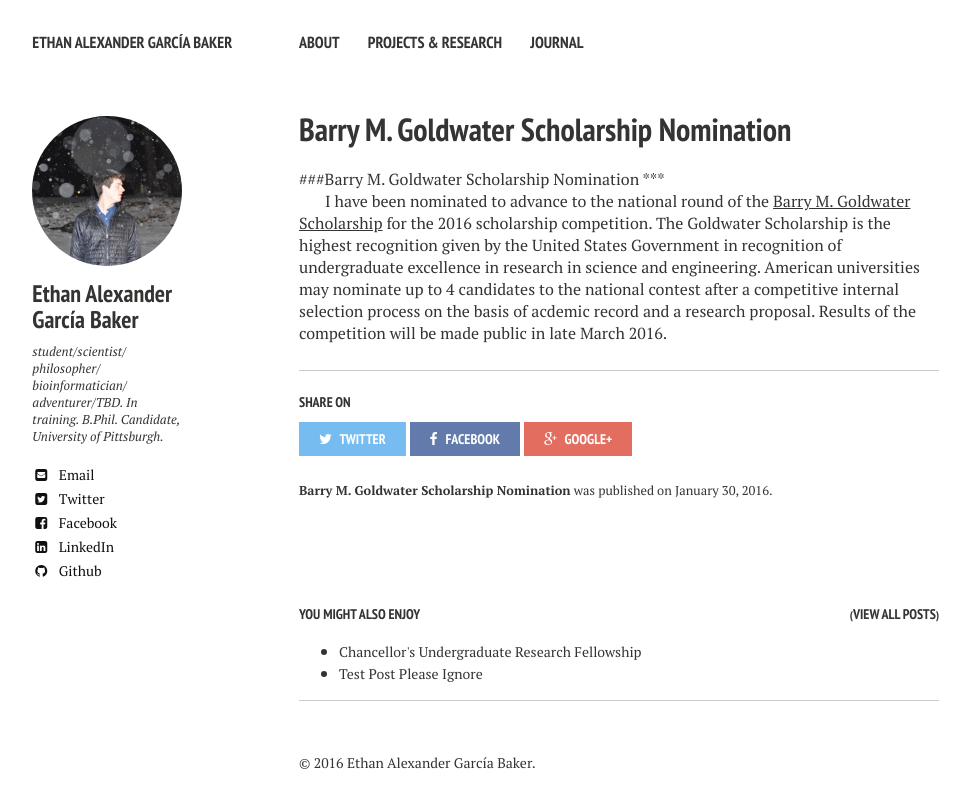
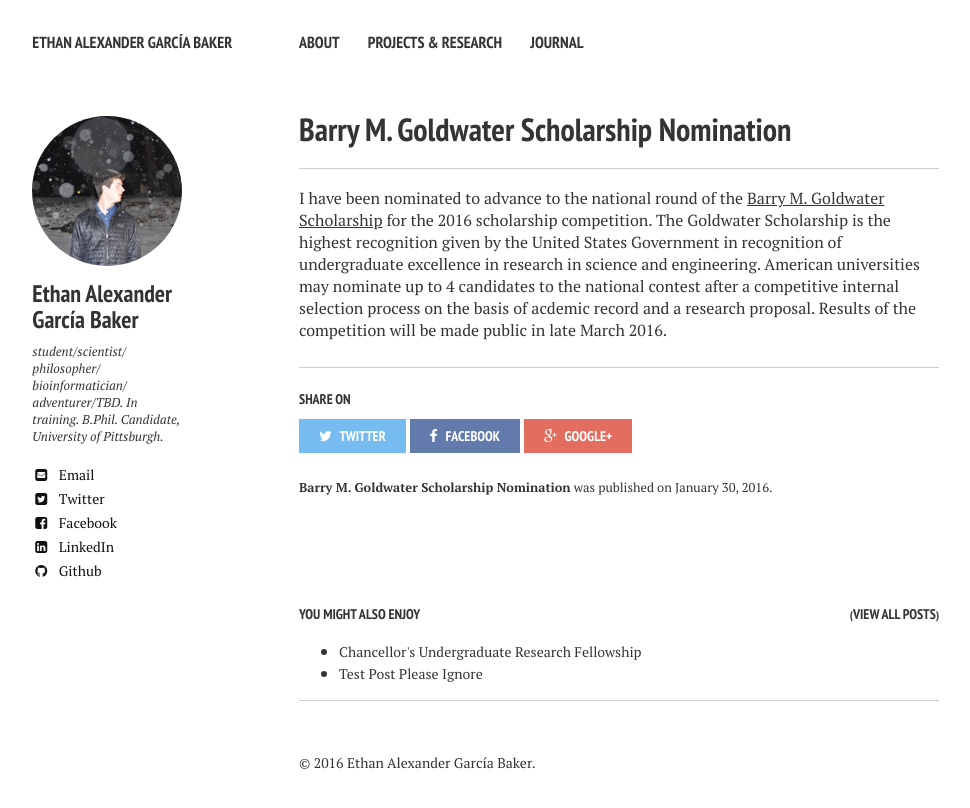
Before and after one commit to ethanagbaker/ethanagbaker.github.io, a Jekyll site: the page built from _posts/2016-01-30-goldwater-nominee.md, in a window 1280 px wide. Shown: the top 808 px of the page, without its empty margins (21-991 px from the left). Built offline with Jekyll 4.4.1, drawn with Linux system fonts in a browser that asks for light colours; nearby versions of some CDN libraries.

Commit message:
md mystery

```diff
--- a/_posts/2016-01-30-goldwater-nominee.md
+++ b/_posts/2016-01-30-goldwater-nominee.md
@@ -6,7 +6,7 @@ excerpt: "I have been nominated to advance to the national round of the Goldwate
 tags: [news]
 ---
 
-###Barry M. Goldwater Scholarship Nomination
-***
+
+---
 
  I have been nominated to advance to the national round of the [Barry M. Goldwater Scholarship](https://goldwater.scholarsapply.org/yybull.php) for the 2016 scholarship competition. The Goldwater Scholarship is the highest recognition given by the United States Government in recognition of undergraduate excellence in research in science and engineering. American universities may nominate up to 4 candidates to the national contest after a competitive internal selection process on the basis of acdemic record and a research proposal. Results of the competition will be made public in late March 2016.
```
